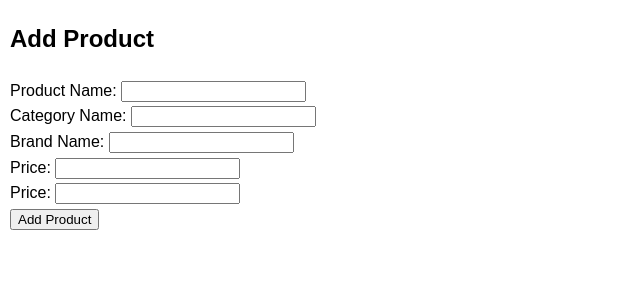
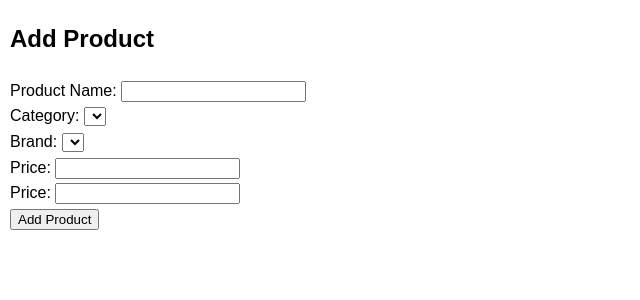
Before and after one commit to brylka/pythonStorage, a Flask app: page /products/add in a window 1280 px wide. Shown: the part 42-342 px from the top of the page, without its empty margins (0-640 px from the left). Run offline with Flask 3, Linux system fonts and the light colour scheme; lists and menus that the app fills with data are empty.

Commit message:
Adding the /products/add route with a drop-down list for brands and categories

```diff
--- a/app/routes.py
+++ b/app/routes.py
@@ -95,4 +95,7 @@ def add_product():
             db.session.add(new_product)
             db.session.commit()
             return redirect(url_for('main.show_products'))
-    return render_template('product_add.html')
+    else:
+        categories = Category.query.all()
+        brands = Brand.query.all()
+        return render_template('product_add.html', categories=categories, brands=brands)
--- a/app/templates/product_add.html
+++ b/app/templates/product_add.html
@@ -8,11 +8,19 @@
     <label for="name">Product Name:</label>
     <input type="text" id="name" name="name" required><br>
 
-    <label for="category_id">Category Name:</label>
-    <input type="number" id="category_id" name="category_id" required><br>
+    <label for="category_id">Category:</label>
+    <select id="category_id" name="category_id" required>
+        {% for category in categories %}
+        <option value="{{ category.id }}">{{ category.name }}</option>
+        {% endfor %}
+    </select><br>
 
-    <label for="brand_id">Brand Name:</label>
-    <input type="number" id="brand_id" name="brand_id" required><br>
+    <label for="brand_id">Brand:</label>
+    <select id="brand_id" name="brand_id" required>
+        {% for brand in brands %}
+        <option value="{{ brand.id }}">{{ brand.name }}</option>
+        {% endfor %}
+    </select><br>
 
     <label for="price">Price:</label>
     <input type="number" id="price" name="price" required><br>
```
